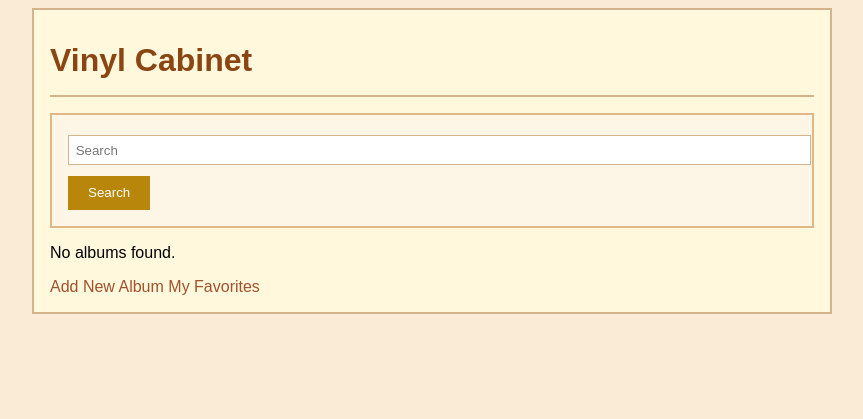
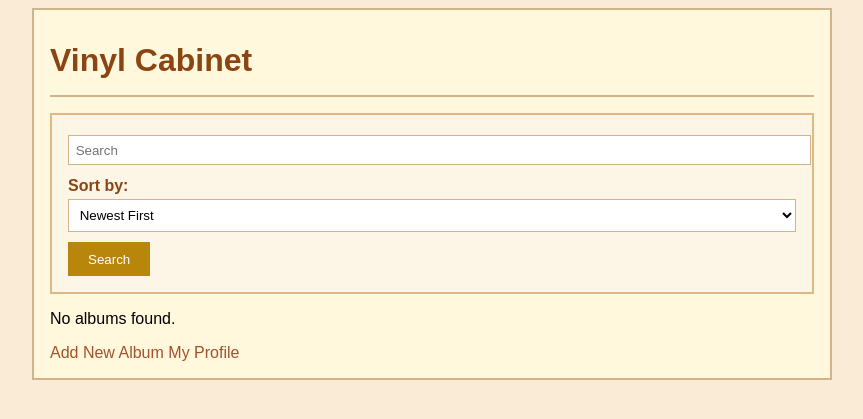
Before and after one commit to arouvari/vinylcabinet, a Flask app: page / in a window 1280 px wide. Shown: the part 74-493 px from the top of the page, without its empty margins (208-1071 px from the left). Run offline with Flask 3, Linux system fonts and the light colour scheme; the visitor is signed in with stand-in values (Sample User, id 1); data comes from the database, SQL or seed files in the repository; data that the repository does not hold is empty.

Commit message:
Add sorting albums feature to home page

```diff
--- a/app.py
+++ b/app.py
@@ -119,12 +119,13 @@ def index():
     query_text = request.args.get("query", "").strip()
     user_id = session.get("user_id")
     page = request.args.get("page", 1, type=int)
+    sort = request.args.get("sort", "newest")
     per_page = 20
 
     albums, total_albums = (
-        database.search_albums(query_text, user_id, page, per_page)
+        database.search_albums(query_text, user_id, page, per_page, sort)
         if query_text
-        else database.get_all_albums(user_id, page, per_page)
+        else database.get_all_albums(user_id, page, per_page, sort)
     )
 
     total_pages = (total_albums + per_page - 1) // per_page
@@ -148,7 +149,8 @@ def index():
         albums=albums,
         query=query_text,
         page=page,
-        total_pages=total_pages
+        total_pages=total_pages,
+        sort=sort
     )
 
 @app.route("/add", methods=["GET", "POST"])
--- a/database.py
+++ b/database.py
@@ -83,7 +83,19 @@ def validate_album_data(data):
         errors["genres"] = "At least one genre is required."
     return errors
 
-def search_albums(query_text, user_id=None, page=1, per_page=20):
+def get_sort_clause(sort):
+    """Returns the ORDER BY clause based on sort parameter."""
+    sort_options = {
+        'newest': 'a.id DESC',
+        'oldest': 'a.id ASC',
+        'title': 'a.title ASC',
+        'artist': 'a.artist ASC',
+        'year': 'a.year DESC',
+        'rating': 'avg_rating DESC, a.id DESC'
+    }
+    return sort_options.get(sort, 'a.id DESC')
+
+def search_albums(query_text, user_id=None, page=1, per_page=20, sort='newest'):
     """
     Searches albums based on title, artist, or genre.
     """
@@ -116,15 +128,18 @@ def search_albums(query_text, user_id=None, page=1, per_page=20):
     total = query(count_sql, params)[0]['total']
 
     offset = (page - 1) * per_page
+    order_by = get_sort_clause(sort)
+
     sql = f"""
         SELECT DISTINCT a.id, a.title, a.artist, a.year, a.image_url, a.user_id,
-               u.username AS owner_username
+               u.username AS owner_username,
+               (SELECT AVG(stars) FROM reviews WHERE album_id = a.id) as avg_rating
         FROM albums a
         JOIN users u ON a.user_id = u.id
         LEFT JOIN album_genres ag ON a.id = ag.album_id
         LEFT JOIN genres g ON ag.genre_id = g.id
         WHERE {where_clause}
-        ORDER BY a.id DESC
+        ORDER BY {order_by}
         LIMIT ? OFFSET ?
     """
 
@@ -134,7 +149,7 @@ def search_albums(query_text, user_id=None, page=1, per_page=20):
         album['genres'] = get_album_genres(album['id'])
     return albums, total
 
-def get_all_albums(user_id=None, page=1, per_page=20):
+def get_all_albums(user_id=None, page=1, per_page=20, sort='newest'):
     """
     Fetches all albums with pagination.
     """
@@ -142,13 +157,16 @@ def get_all_albums(user_id=None, page=1, per_page=20):
     total = query(count_sql)[0]['total']
 
     offset = (page - 1) * per_page
-    sql = """
+    order_by = get_sort_clause(sort)
+
+    sql = f"""
         SELECT DISTINCT a.id, a.title, a.artist, a.year, a.image_url, a.user_id,
-               u.username AS owner_username
+               u.username AS owner_username,
+               (SELECT AVG(stars) FROM reviews WHERE album_id = a.id) as avg_rating
         FROM albums a
         JOIN users u ON a.user_id = u.id
         LEFT JOIN album_genres ag ON a.id = ag.album_id
-        ORDER BY a.id DESC
+        ORDER BY {order_by}
         LIMIT ? OFFSET ?
     """
     rows = query(sql, (per_page, offset))
--- a/templates/base.html
+++ b/templates/base.html
@@ -1,7 +1,7 @@
 <!DOCTYPE html>
 <html lang="en">
 <head>
-    <title>Vinyl Collection</title>
+    <title>Vinyl Cabinet</title>
     <link rel="stylesheet" href="{{ url_for('static', filename='main.css') }}">
 </head>
 <body>
--- a/templates/index.html
+++ b/templates/index.html
@@ -5,8 +5,19 @@
 
 <form method="GET">
     <input type="text" name="query" placeholder="Search" value="{{ query }}">
+
+    <label for="sort">Sort by:</label>
+    <select name="sort" id="sort">
+        <option value="newest" {% if sort == 'newest' %}selected{% endif %}>Newest First</option>
+        <option value="oldest" {% if sort == 'oldest' %}selected{% endif %}>Oldest First</option>
+        <option value="title" {% if sort == 'title' %}selected{% endif %}>Title A-Z</option>
+        <option value="artist" {% if sort == 'artist' %}selected{% endif %}>Artist A-Z</option>
+        <option value="year" {% if sort == 'year' %}selected{% endif %}>Year</option>
+        <option value="rating" {% if sort == 'rating' %}selected{% endif %}>Highest Rated</option>
+    </select>
+
     <button type="submit">Search</button>
-    {% if query %}
+    {% if query or sort != 'newest' %}
         <a href="/">Clear</a>
     {% endif %}
 </form>
@@ -57,21 +68,21 @@
     {% if total_pages > 1 %}
     <div class="pagination">
         {% if page > 1 %}
-            <a href="?{% if query %}query={{ query }}&{% endif %}page={{ page - 1 }}">&laquo; Previous</a>
+            <a href="?{% if query %}query={{ query }}&{% endif %}{% if sort %}sort={{ sort }}&{% endif %}page={{ page - 1 }}">&laquo; Previous</a>
         {% endif %}
 
         {% for p in range(1, total_pages + 1) %}
             {% if p == page %}
                 <strong>{{ p }}</strong>
             {% elif p == 1 or p == total_pages or (p >= page - 2 and p <= page + 2) %}
-                <a href="?{% if query %}query={{ query }}&{% endif %}page={{ p }}">{{ p }}</a>
+                <a href="?{% if query %}query={{ query }}&{% endif %}{% if sort %}sort={{ sort }}&{% endif %}page={{ p }}">{{ p }}</a>
             {% elif p == page - 3 or p == page + 3 %}
                 <span>...</span>
             {% endif %}
         {% endfor %}
 
         {% if page < total_pages %}
-            <a href="?{% if query %}query={{ query }}&{% endif %}page={{ page + 1 }}">Next &raquo;</a>
+            <a href="?{% if query %}query={{ query }}&{% endif %}{% if sort %}sort={{ sort }}&{% endif %}page={{ page + 1 }}">Next &raquo;</a>
         {% endif %}
     </div>
     {% endif %}
@@ -81,6 +92,6 @@
 
 {% if session.username %}
     <a href="{{ url_for('add') }}">Add New Album</a>
-    <a href="{{ url_for('user_page', username=session.username) }}">My Favorites</a>
+    <a href="{{ url_for('user_page', username=session.username) }}">My Profile</a>
 {% endif %}
 {% endblock %}
```
